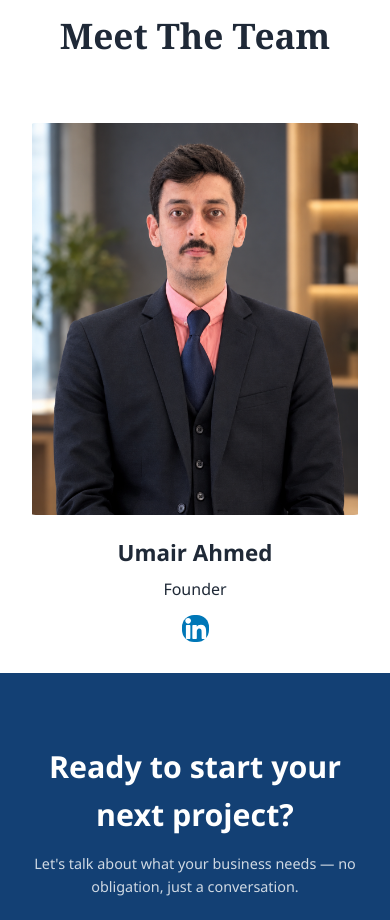
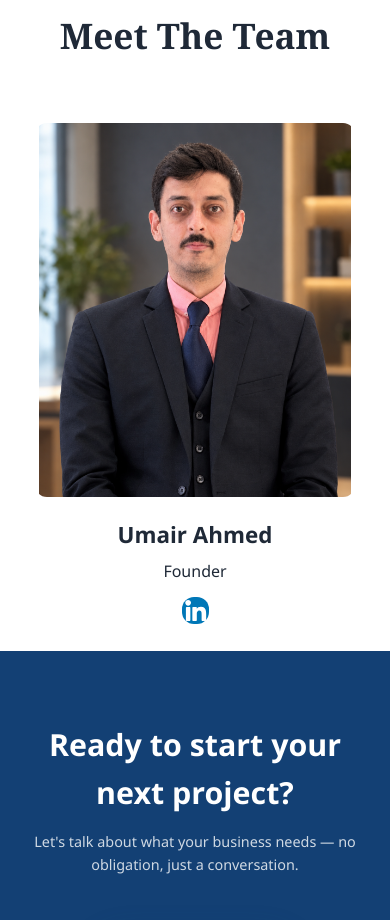
Before and after one commit to mahnoorahmad6/nuram-labs, a React (Vite) app: page /about in a window 390 px wide. Shown: the part 2480-3400 px from the top of the page. Built offline with nearby package versions, Linux system fonts and the light colour scheme.

Commit message:
added pictures

```diff
--- a/src/pages/About.css
+++ b/src/pages/About.css
@@ -146,20 +146,8 @@
   margin-bottom: 60px;
 }
 
-.team-grid {
-  display: grid;
-  grid-template-columns: repeat(2, minmax(0, 1fr));
-  gap: 55px;
 
-  max-width: 1050px;
-  margin: 0 auto;
 
-  text-align: center;
-}
-
-.team-card {
-  width: 100%;
-}
 
 .team-card img {
 
@@ -314,11 +302,6 @@
     padding: 80px 0;
   }
 
-  .team-grid {
-    grid-template-columns: repeat(2, minmax(0, 1fr));
-    gap: 25px;
-  }
-
   .team-card h3 {
     font-size: 1.3rem;
   }
@@ -361,11 +344,10 @@
     padding: 30px 22px;
   }
 
-  .team-grid {
-    grid-template-columns: 1fr;
-    max-width: 430px;
-    gap: 45px;
-  }
+  .team-card {
+  width: 100%;
+  max-width: 320px; /* controls how big the card/photo is */
+}
 
   .team-card img {
     border-radius: 12px;
```
